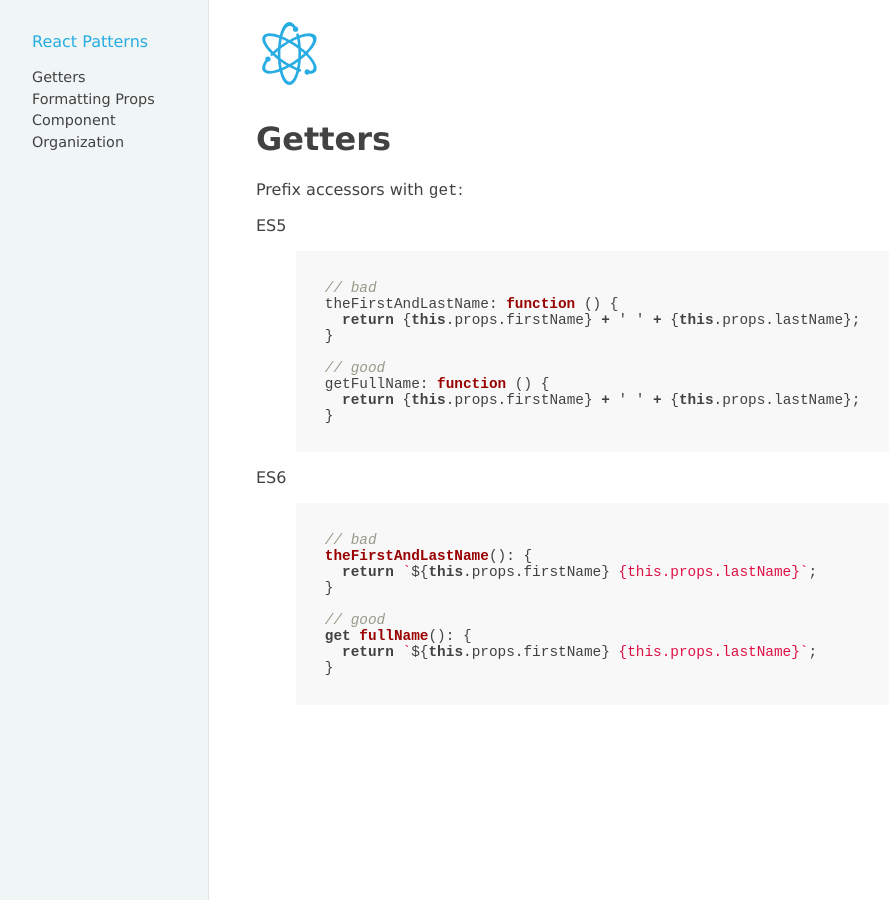
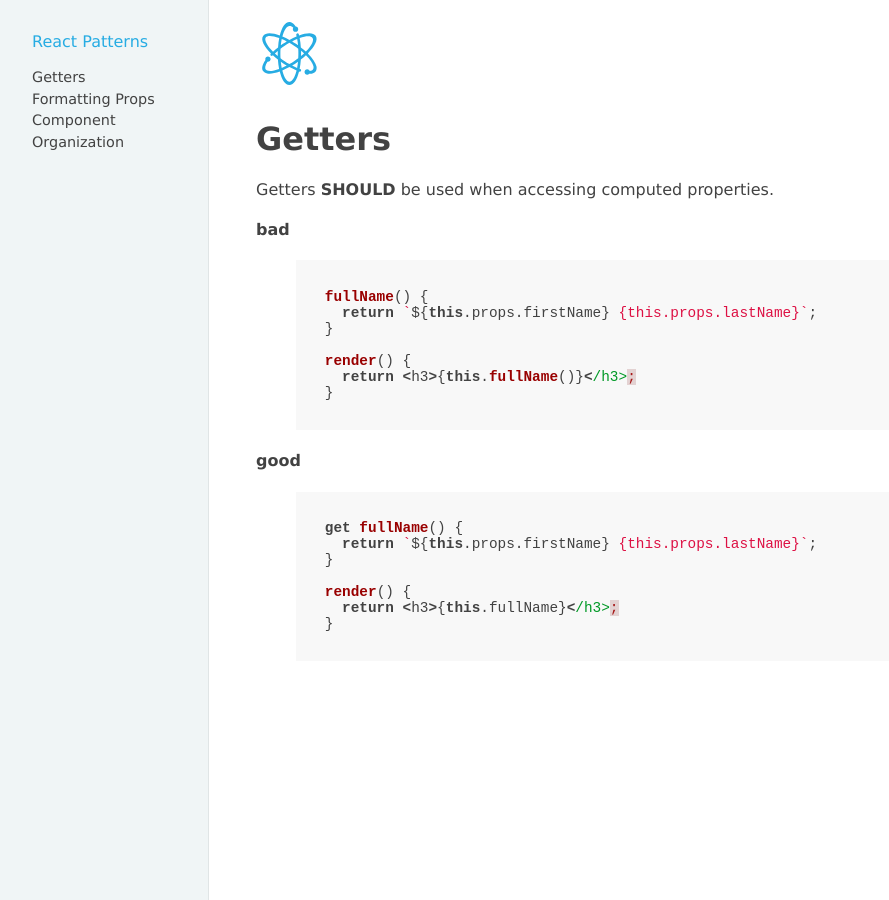
Before and after one commit to chantastic/reactpatterns, a Jekyll site: the page built from _posts/2015-02-27-getters.markdown, in a window 1280 px wide. Shown: the whole page, without its empty margins (0-889 px from the left). Built offline with Jekyll 4.4.1, drawn with Linux system fonts in a browser that asks for light colours.

Commit message:
post: edit for es6-only

```diff
--- a/_posts/2015-02-27-getters.markdown
+++ b/_posts/2015-02-27-getters.markdown
@@ -3,32 +3,27 @@
 title:  "Getters"
 date:   2015-02-27 00:00:00
 ---
-Prefix accessors with `get`:
+Getters **SHOULD** be used when accessing computed properties.
 
-ES5
-
+#### bad
 {% highlight js %}
-// bad
-theFirstAndLastName: function () {
-  return {this.props.firstName} + ' ' + {this.props.lastName};
-}
-
-// good
-getFullName: function () {
-  return {this.props.firstName} + ' ' + {this.props.lastName};
-}
-{% endhighlight %}
-
-ES6
-
-{% highlight js %}
-// bad
-theFirstAndLastName(): {
+fullName() {
   return `${this.props.firstName} {this.props.lastName}`;
 }
 
-// good
-get fullName(): {
+render() {
+  return <h3>{this.fullName()}</h3>;
+}
+
+{% endhighlight %}
+
+#### good
+{% highlight js %}
+get fullName() {
   return `${this.props.firstName} {this.props.lastName}`;
 }
+
+render() {
+  return <h3>{this.fullName}</h3>;
+}
 {% endhighlight %}
```
